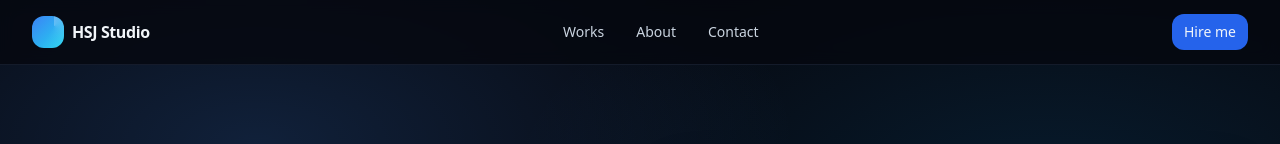
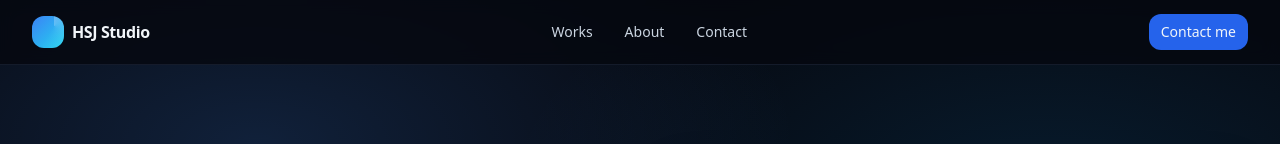
Before and after one commit to Hanghae/website4, a React (Vite) app: page / in a window 1280 px wide. Shown: the top 144 px of the page. Built offline with nearby package versions, Linux system fonts and the light colour scheme; grey boxes are pictures that could not be loaded.

Commit message:
Change 'Hire me' link text to 'Contact me'

```diff
--- a/src/App.tsx
+++ b/src/App.tsx
@@ -203,7 +203,7 @@ function Header() {
           <a className="hover:text-white" href="#contact">Contact</a>
         </nav>
         <div className="flex items-center gap-3">
-          <a href="#contact" className="px-3 py-2 text-sm rounded-xl bg-blue-600 hover:bg-blue-500">Hire me</a>
+          <a href="#contact" className="px-3 py-2 text-sm rounded-xl bg-blue-600 hover:bg-blue-500">Contact me</a>
         </div>
       </div>
     </header>
```
